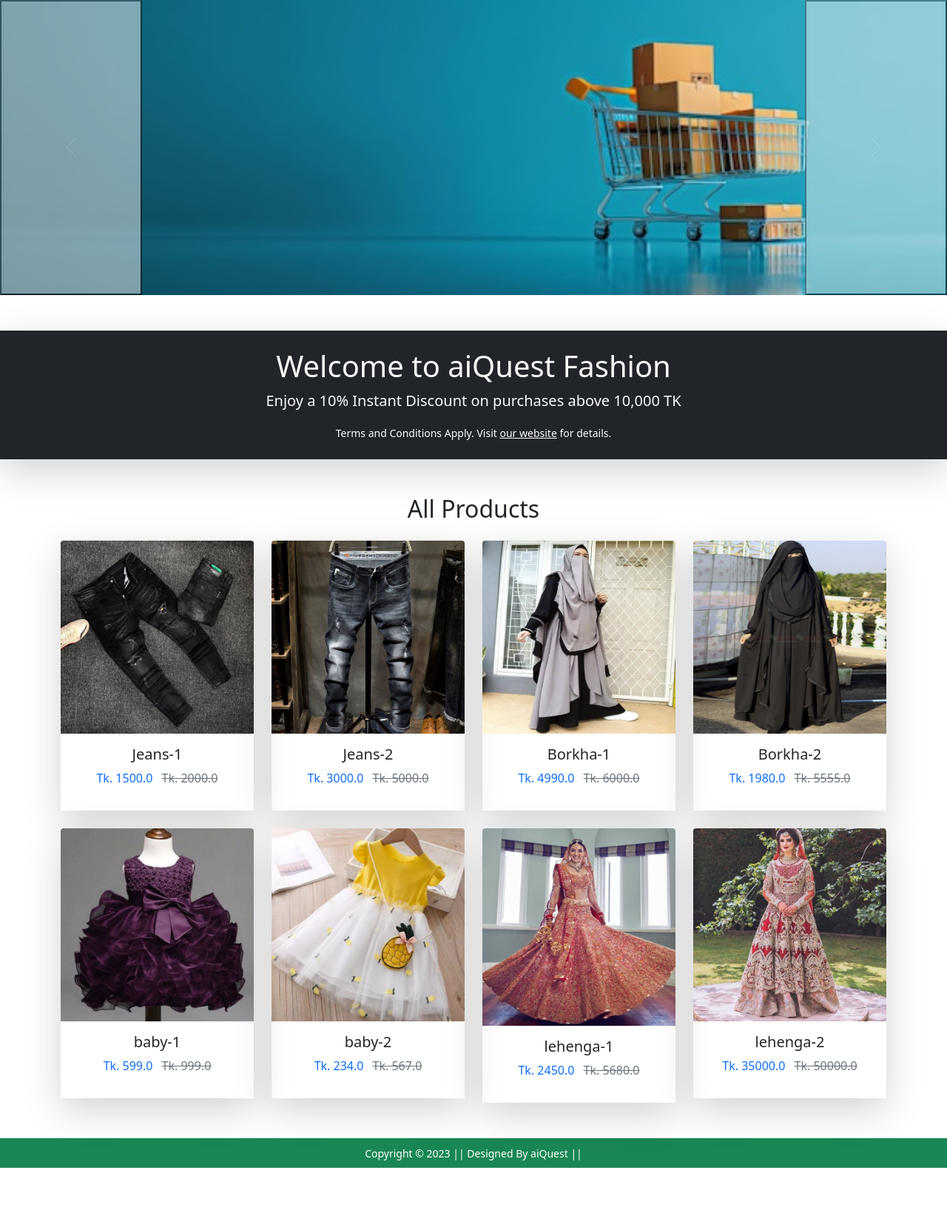
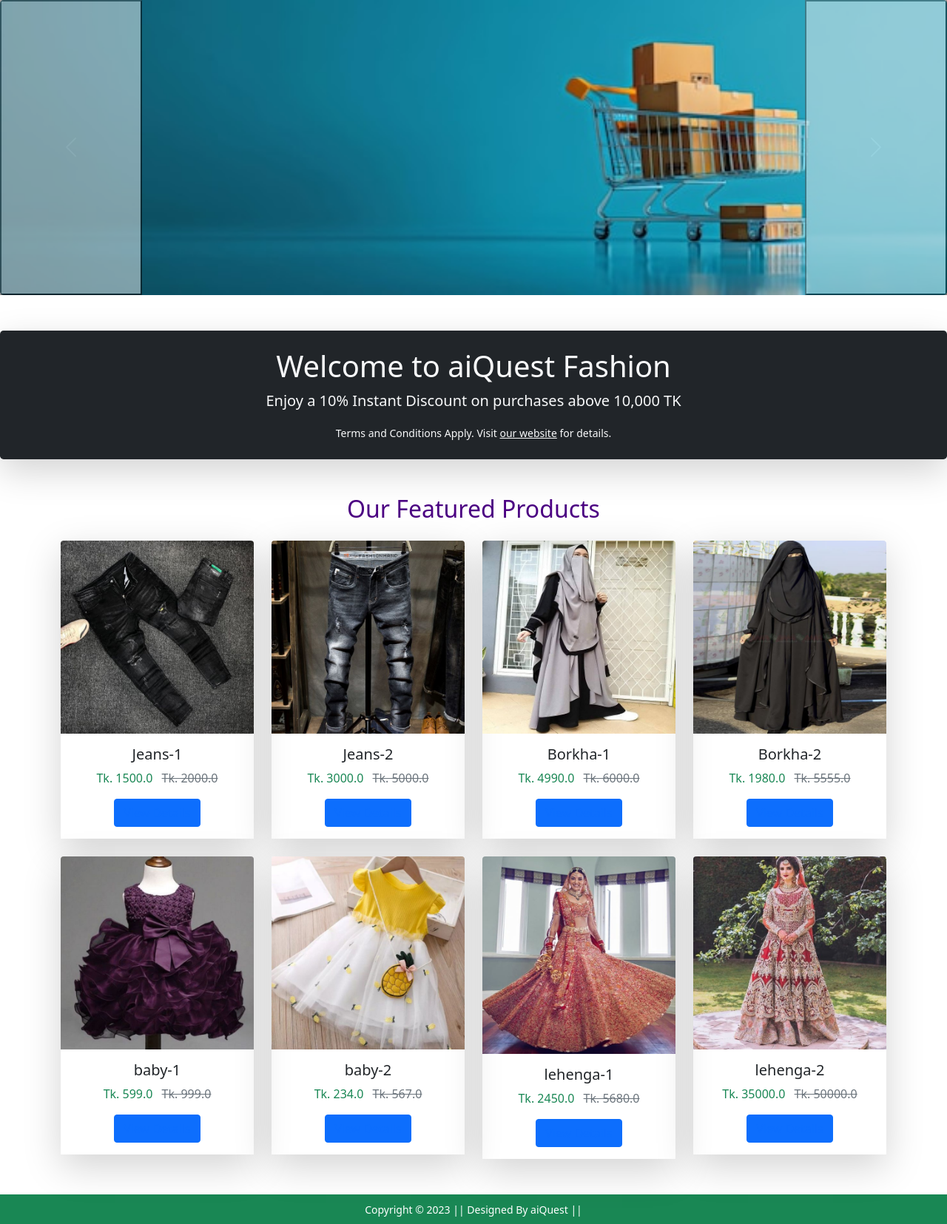
Before and after one commit to Shawon5030/ShopNow, a Django app: page / in a window 1280 px wide. Shown: the part 56-1711 px from the top of the page at 74% size. Before the commit the page ends 1635 px from the top, so only its background shows below. Run offline with Django 4.2, Linux system fonts and the light colour scheme; data comes from the database, SQL or seed files in the repository; some libraries are stand-ins or nearby versions.

Commit message:
Shawon-commit-number-13

```diff
--- a/Shop/templates/Shop/home.html
+++ b/Shop/templates/Shop/home.html
@@ -8,7 +8,7 @@
     <div class="carousel-inner">
         {% for i in banners %}
         <div class="carousel-item {% if forloop.first %}active{% endif %}">
-            <img src="{{ i.banner_image.url }}" class="d-block w-100" alt="Banner Image">
+            <img src="{{ i.banner_image.url }}" class="d-block w-100 rounded-3 shadow" alt="Banner Image">
         </div>
         {% endfor %}
     </div>
@@ -25,17 +25,17 @@
 
 {% block livesale %}
 <!-- Live Sale Section -->
-<div class="text-center bg-dark text-light py-4 shadow-lg">
+<div class="text-center bg-dark text-light py-4 shadow-lg rounded-3">
     <h1 class="mb-2">Welcome to aiQuest Fashion</h1>
     <p class="lead">Enjoy a 10% Instant Discount on purchases above 10,000 TK</p>
-    <small>Terms and Conditions Apply. Visit <a href="https://www.aiquest.org/" class="text-light">our website</a> for details.</small>
+    <small>Terms and Conditions Apply. Visit <a href="https://www.aiquest.org/" class="text-light text-decoration-underline">our website</a> for details.</small>
 </div>
 {% endblock livesale %}
 
 {% block main-content %}
 <!-- All Products Section -->
 <div class="container my-5">
-    <h2 class="text-center mb-4">All Products</h2>
+    <h2 class="text-center mb-4" style="color: #4B0082;">Our Featured Products</h2>
     <div class="row gy-4">
         {% for product in all_product %}
         <div class="col-12 col-sm-6 col-md-4 col-lg-3">
@@ -43,12 +43,13 @@
                 <a href="{% url 'product-detail' product.id %}" class="text-decoration-none">
                     <img src="{{ product.product_image.url }}" class="img-fluid rounded-top" alt="{{ product.title }}">
                     <div class="product-info mt-3 px-3 pb-3 text-center">
-                        <h5 class="text-dark">{{ product.title }}</h5>
-                        <p class="price">Tk. {{ product.discounted_price }}
+                        <h5 class="product-title text-dark">{{ product.title }}</h5>
+                        <p class="price text-success">Tk. {{ product.discounted_price }}
                             {% if product.selling_price %}
                             <span class="text-muted text-decoration-line-through ms-2">Tk. {{ product.selling_price }}</span>
                             {% endif %}
                         </p>
+                        <a href="{% url 'product-detail' product.id %}" class="btn btn-view-details btn btn-primary text-primary">View Details</a>
                     </div>
                 </a>
             </div>
@@ -59,9 +60,9 @@
 {% endblock main-content %}
 
 <style>
-    /* Banner Slider */
+    /* Carousel */
     .carousel .carousel-inner {
-        border-radius: 8px;
+        border-radius: 10px;
         box-shadow: 0 4px 12px rgba(0, 0, 0, 0.1);
     }
 
@@ -71,16 +72,17 @@
         border-radius: 8px;
     }
 
-    /* Product Grid */
+    /* Product Card Styles */
     .product-card {
-        background-color: #ffffff;
-        border-radius: 8px;
+        background-color: #f8f9fa;
+        border-radius: 12px;
         overflow: hidden;
         transition: transform 0.3s ease, box-shadow 0.3s ease;
+        border: 1px solid #ddd;
     }
     .product-card:hover {
         transform: scale(1.05);
-        box-shadow: 0 8px 16px rgba(0, 0, 0, 0.2);
+        box-shadow: 0 10px 20px rgba(0, 0, 0, 0.2);
     }
 
     /* Product Image */
@@ -98,15 +100,31 @@
     .product-info {
         padding: 15px;
     }
-    .product-info h5 {
+    .product-title {
         font-size: 1.2rem;
         font-weight: bold;
-        color: #333;
+        color: #4B0082;
+        text-transform: uppercase;
     }
     .price {
         font-size: 1.2rem;
         color: #28a745;
         font-weight: 700;
+    }
+
+    /* View Details Button */
+    .btn-view-details {
+        background-color: #4B0082;
+        border: none;
+        font-size: 0.9rem;
+        font-weight: 600;
+        padding: 10px 20px;
+        border-radius: 20px;
+        transition: background-color 0.3s ease;
+    }
+    .btn-view-details:hover {
+        background-color: #6A0DAD;
+        color: #fff;
     }
 
     /* Responsive Adjustments */
```
